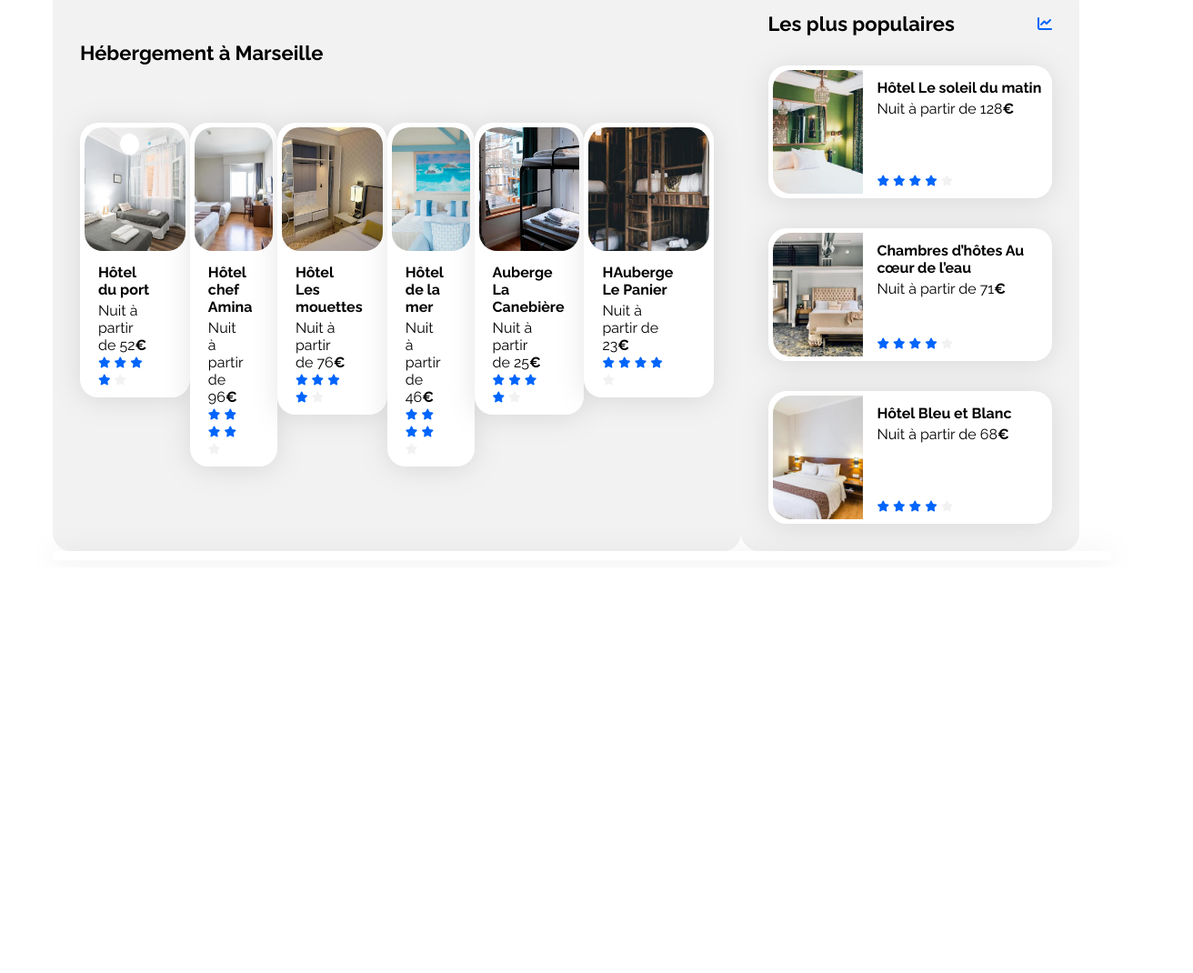
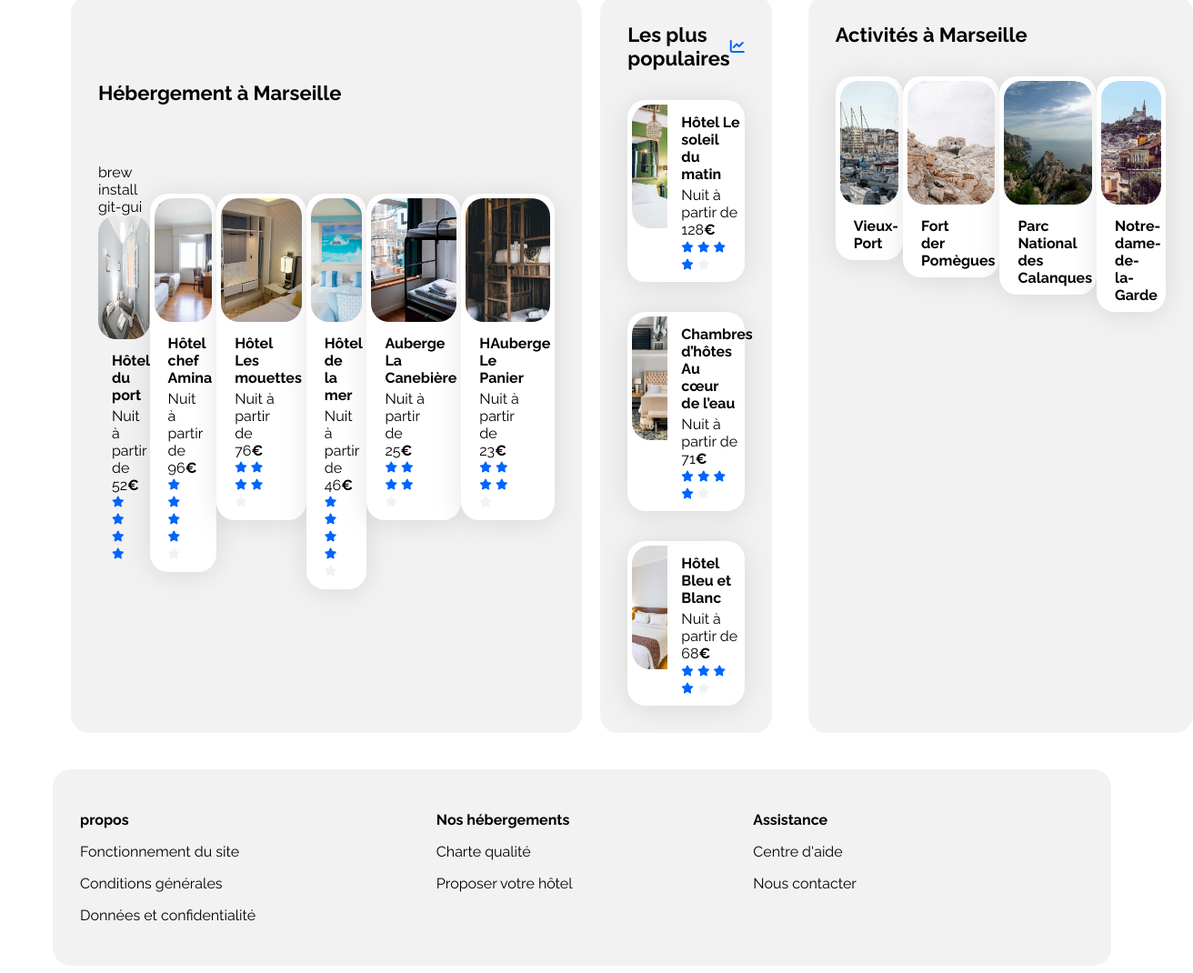
Before and after one commit to fifiDeryckx1966/projet_OC, a plain HTML site: page index.html in a window 1280 px wide. Shown: the part 311-1381 px from the top of the page at 91% size, 1312 px wide, since content can reach past the window. Before the commit the page ends 935 px from the top, so only its background shows below. Drawn offline with Linux system fonts and the light colour scheme.

Commit message:
git du mer 04 déc 2024

```diff
--- a/css/style.css
+++ b/css/style.css
@@ -7,6 +7,10 @@
     --main-color: #0065FC;
     --main-bg-color: #F2F2F2;
     --filter-bg-color: #DEEBFF;
+}
+
+.activites {
+    width: 100%;
 }
 
 .fa-solid {
@@ -30,6 +34,9 @@ a {
     text-decoration: none;
 }
 
+sections {
+    margin: 20px;
+}
 .section-title {
     margin: 0;
     font-size: 22px;
@@ -56,6 +63,10 @@ a {
 
 .neutral-star {
     color: var(--main-bg-color)
+}
+
+section {
+    margin: 20px;
 }
 
 /* Header */
@@ -91,7 +102,7 @@ header {
     display: block;
     width: auto;
     height: auto;
-    border: solid;
+
 
 }
 
@@ -109,12 +120,12 @@ header #titre {
     margin:0px;
 }
 
+#one:hover {
+    color: blue;
+}
+
 #header-two {
     margin:0px;
-}
-
-.hebergements-and-populaires {
-   display: flex;
 }
 
 /* Recherche */
@@ -179,7 +190,6 @@ ul li .header-button {
 
 /****** Hebergements ***********/
 .hebergements {
-
     width: 65%;
     display: flex;
     flex-direction:row;
@@ -195,11 +205,9 @@ ul li .header-button {
 .hebergements-cards {
     display: flex;
     width: 100%;
-
 }
 
 .hebergements-cards .card {
-
     margin-top: 33px;
     width: auto;
     flex-wrap: wrap;
@@ -209,7 +217,6 @@ ul li .header-button {
     width: 100%;
     height: 136px;
     border-radius: 20px;
-
 }
 
 .hebergements-cards .card-content {
@@ -249,7 +256,6 @@ nav {
     justify-content: space-between;
     align-items: center;
     padding: 10px;
-    border: 1px solid #000;
 }
 
 /****** Populaires ***********/
@@ -261,8 +267,25 @@ nav {
     display: inline-block;  /* Aligns the circle properly */
 }
 
+footer {
+    background-color: var(--main-bg-color);
+    border-radius: 20px;
+    padding: 30px;
+    box-sizing: border-box;
+    margin-top : 20px;
+    display: flex;
+    flex-direction: row;
+    justify-content: flex-start;
+
+}
+
+.footer-card {
+    padding-right: 18%;
+}
+
 .populaires {
     width: 32%;
+    margin-left: auto;
 }
 
 .populaires-title {
--- a/index.html
+++ b/index.html
@@ -31,7 +31,6 @@
                 </span>
                 <span id="header-two">En plein centre-ville ou en pleine nature</span>
             </div>
-
             <div class="search-container">
                 <div class="location">
                     <span id="fa-location-dot">
@@ -63,7 +62,7 @@
                     </div>
                     <div class="hebergements-cards">
                         <a href="#">
-                            <article class="card">
+                            brew install git-gui
                                 <img src="./images/hebergements/fred-kleber.jpg" alt="hotel du port">
                                 <div class="card-content">
                                     <div class="card-txt">
@@ -244,15 +243,72 @@
 
                     </div>
                 </section>
+                <section class="activites">
+                    <div class="hebergements-title">
+                        <h2 class="section-title">Activités à Marseille</h2>
+                    </div>
+                    <div class="hebergements-cards">
+                        <a href="#">
+                            <article class="card">
+                                <img src="./images/activites/reno-laithienne.jpg" alt="hotel du port">
+                                <div class="card-content">
+                                    <div class="card-txt">
+                                        <h3 class="card-title">Vieux-Port</h3>
+                                    </div>
+                                </div>
+                            </article>
+                        </a>
+                        <a href="#">
+                            <article class="card">
+                                <img src="./images/activites/paul-hermann.jpg" alt="Image de la chambre d'hôtel montrant un lit">
+                                <div class="card-content">
+                                    <div class="card-txt">
+                                        <h3 class="card-title">Fort der Pomègues</h3>
+                                    </div>
+                                </div>
+                            </article>
+                        </a>
+                        <a href="#">
+                            <article class="card">
+                                <img src="./images/activites/kilyan-sockalingum.jpg" alt="Image de la chambre d'hôtel montrant un lit">
+                                <div class="card-content">
+                                    <div class="card-txt">
+                                        <h3 class="card-title">Parc National des Calanques</h3>
+                                    </div>
+                                </div>
+                            </article>
+                        </a>
+                        <a href="#">
+                            <article class="card">
+                                <img src="./images/activites/florian-wehde.jpg" alt="Image de la chambre d'hôtel montrant un lit">
+                                <div class="card-content">
+                                    <div class="card-txt">
+                                        <h3 class="card-title">Notre-dame-de-la-Garde</h3>
+                                    </div>
+                                </div>
+                            </article>
+                        </a>
+                    </div>
+                </section>
             </div>
         </main>
         <footer>
-
-            <article class="card">
-                <div class="hebergements-cards">
-
-                </div>
-            </article>
+            <div class="footer-card">
+                <p><b>propos</p></b>
+                <p>Fonctionnement du site</p>
+                <p>Conditions générales</p>
+                <p>Données et confidentialité</p>
+            </div>
+            <div class="footer-card">
+                    <p><b>Nos hébergements</p></b>
+                    <p>Charte qualité</p>
+                    <p>Proposer votre hôtel</p>
+            </div>
+            <div class="footer-card">
+                    <p><b>Assistance</b></p>
+                    <p>Centre d'aide</p>
+                    <p>Nous contacter</p>
+            </div>
         </footer>
     </div>
 </body>
```
Also changed, not shown: 1 other file.
